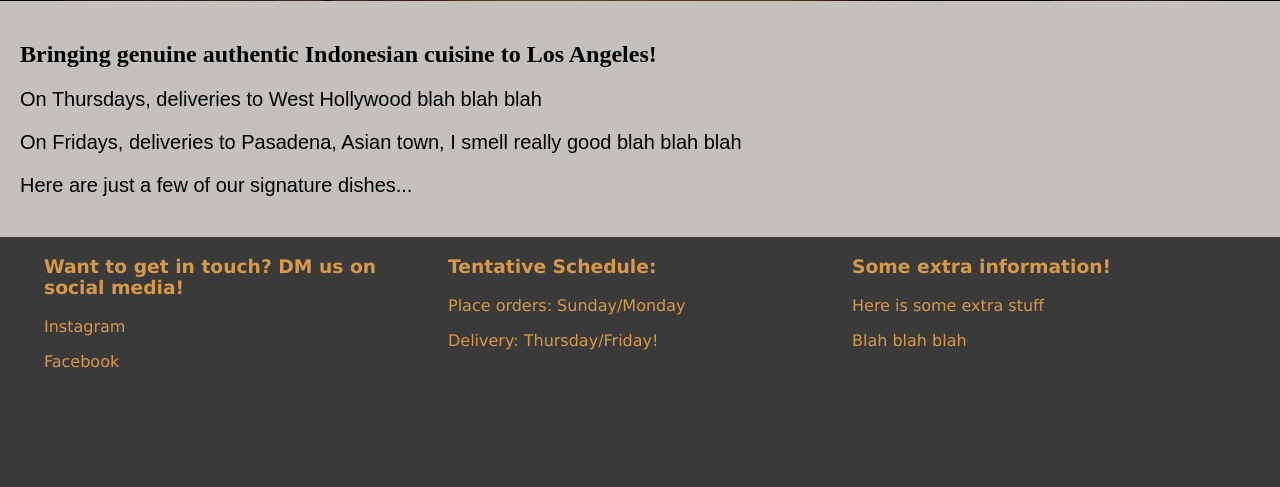
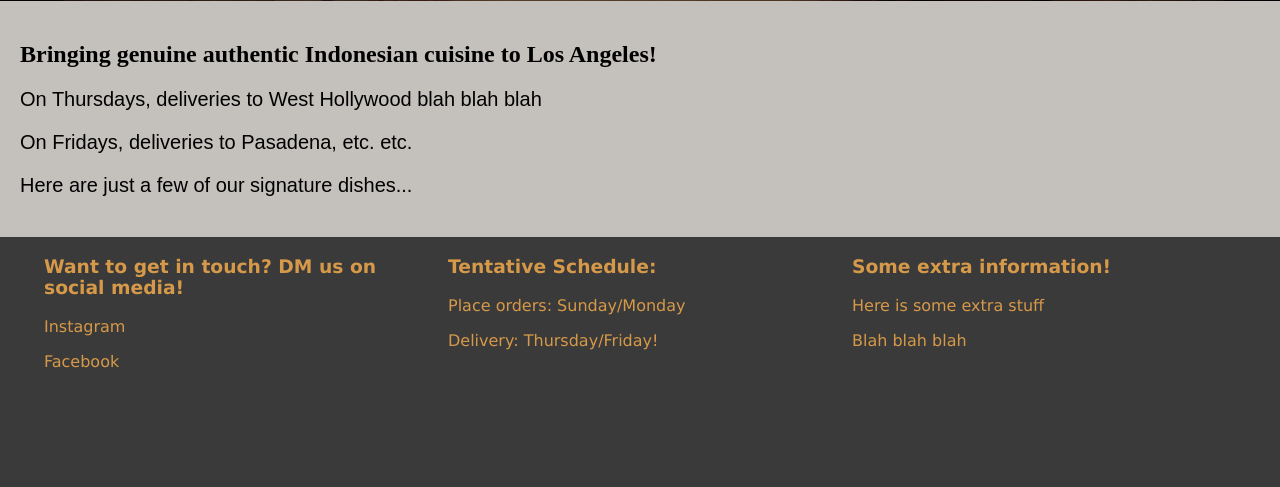
Before and after one commit to Mattmont415/DjangoIndo, a Django app: page / in a window 1280 px wide. Shown: the part 488-975 px from the top of the page. Run offline with Django 3.2, Linux system fonts and the light colour scheme.

```diff
--- a/main/static/main/styles.css
+++ b/main/static/main/styles.css
@@ -10,9 +10,9 @@ body {
   flex-direction: column;
 }
 
-@font-face {
+/* @font-face {
   ;
-}
+} */
 
 
 /* FOR MOBILE DEVICES  */
--- a/main/templates/main/index.html
+++ b/main/templates/main/index.html
@@ -9,8 +9,8 @@
     <div class="content">
       <h2 class="indexheadfont">Bringing genuine authentic Indonesian cuisine to Los Angeles!</h2>
       <p class="indexfont">On Thursdays, deliveries to West Hollywood blah blah blah</p>
-      <p class="indexfont">On Fridays, deliveries to Pasadena, Asian town, I smell really good blah blah blah</p>
-
+      <p class="indexfont">On Fridays, deliveries to Pasadena, etc. etc.</p>
+    <p></p>
       <p class="indexfont">Here are just a few of our signature dishes...</p>
 
     </div>
```
Also changed, not shown: db.sqlite3.
